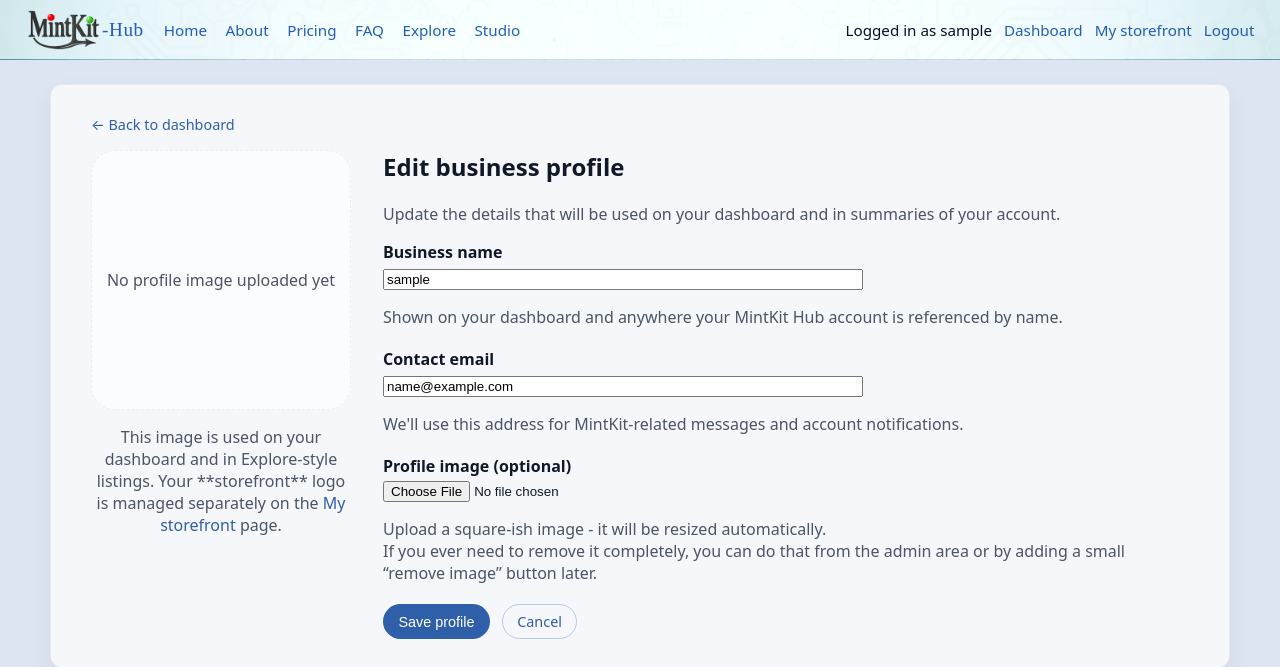
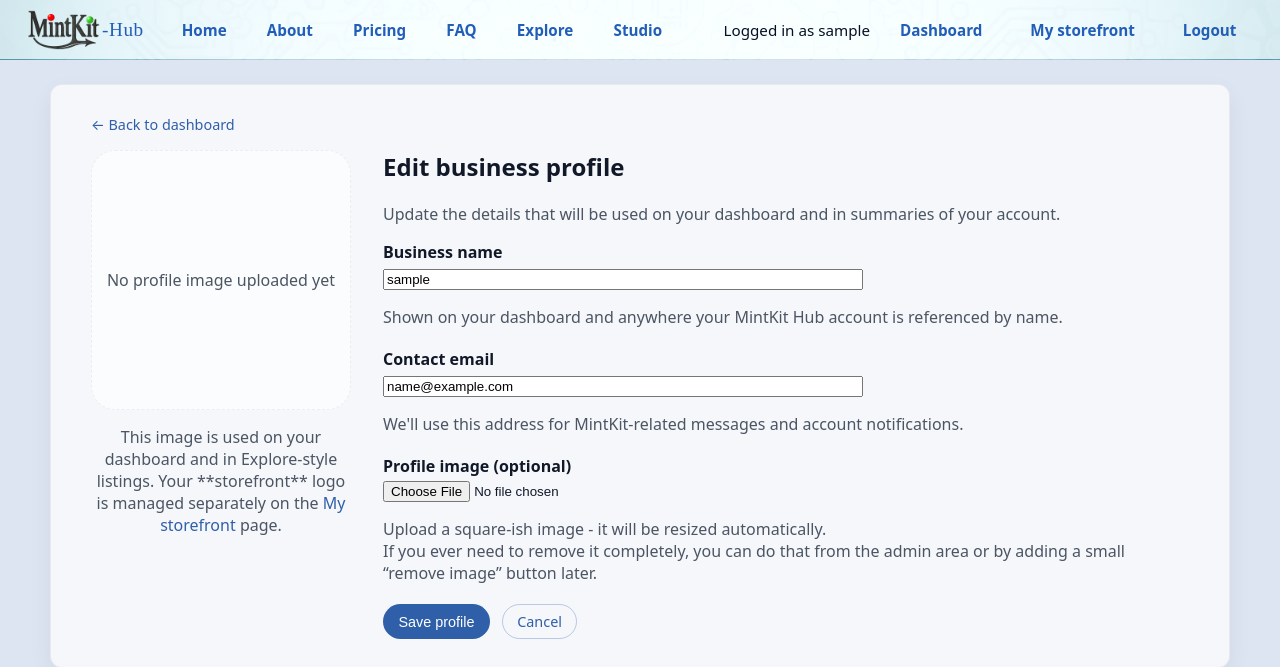
Before and after one commit to Oscar-Ivs/mintkit-hub, a Django app: page /accounts/profile/edit/ in a window 1280 px wide. Shown: the top 667 px of the page. Run offline with Django 5.2, Linux system fonts and the light colour scheme; the visitor is signed in with stand-in values (Sample User, id 1); data comes from the database, SQL or seed files in the repository; some web fonts are replaced.

Commit message:
Style: navbar tabs with hover + active page indicator

```diff
--- a/templates/base.html
+++ b/templates/base.html
@@ -36,7 +36,6 @@
             display: inline-flex;
             align-items: center;
             gap: 0;
-            /* remove any flex gap */
             padding: 0;
             text-decoration: none;
         }
@@ -49,22 +48,52 @@
         /* Hub badge: tight to logo + styled */
         .mk-hub-badge {
             font-family: "Diplomata", serif;
-            font-weight: 450;
-            /* Diplomata has limited weights; 200 won't really apply */
+            font-weight: 400;
             font-size: 1.2rem;
             line-height: 1;
             letter-spacing: 0.03em;
-
-            /* Pull closer to the logo */
             margin-left: 2px;
-            /* tweak: -6px to -16px */
-
-
+            white-space: nowrap;
         }
 
-        .mk-hub-badge::before {
-            margin-right: 0.25rem;
-            opacity: 0.75;
+        /* ======  Navbar links: “tab/block” style ====== */
+
+        /* Make both left nav links and right nav links consistent */
+        /* Tab/block styling (no filled active background) */
+        .navbar-links a,
+        .navbar-right a {
+            display: inline-flex;
+            align-items: center;
+
+            padding: 10px 14px;
+            margin: 0 4px;
+
+            border-radius: 0;
+            text-decoration: none;
+
+            /* Default = welcoming blue */
+            color: var(--mk-btn-bg);
+            font-weight: 650;
+
+            /* underline area reserved (prevents jump) */
+            box-shadow: inset 0 -3px 0 transparent;
+
+            transition: color 160ms ease, background-color 160ms ease, box-shadow 160ms ease;
+        }
+
+        /* Hover: very light tint only (optional) */
+        .navbar-links a:hover,
+        .navbar-right a:hover {
+            background: rgba(47, 95, 168, 0.06);
+            color: rgba(0, 0, 0, 0.85);
+        }
+
+        /* Active: black text + clean underline (no background fill) */
+        .navbar-links a.is-active,
+        .navbar-right a.is-active {
+            background: transparent;
+            color: rgba(0, 0, 0, 0.92);
+            box-shadow: inset 0 -3px 0 rgba(47, 95, 168, 0.75);
         }
     </style>
 
@@ -81,24 +110,44 @@
             </a>
 
             <nav class="navbar-links">
-                <a href="{% url 'home' %}">Home</a>
-                <a href="{% url 'about' %}">About</a>
-                <a href="{% url 'pricing' %}">Pricing</a>
-                <a href="{% url 'faq' %}">FAQ</a>
-                <a href="{% url 'explore_storefronts' %}">Explore</a>
-                <a href="{% url 'studio' %}">Studio</a>
+                <a href="{% url 'home' %}"
+                    class="{% if request.resolver_match.url_name == 'home' %}is-active{% endif %}">Home</a>
+
+                <a href="{% url 'about' %}"
+                    class="{% if request.resolver_match.url_name == 'about' %}is-active{% endif %}">About</a>
+
+                <a href="{% url 'pricing' %}"
+                    class="{% if request.resolver_match.url_name == 'pricing' %}is-active{% endif %}">Pricing</a>
+
+                <a href="{% url 'faq' %}"
+                    class="{% if request.resolver_match.url_name == 'faq' %}is-active{% endif %}">FAQ</a>
+
+                <a href="{% url 'explore_storefronts' %}"
+                    class="{% if request.resolver_match.url_name == 'explore_storefronts' %}is-active{% endif %}">Explore</a>
+
+                <a href="{% url 'studio' %}"
+                    class="{% if request.resolver_match.url_name == 'studio' %}is-active{% endif %}">Studio</a>
             </nav>
         </div>
 
         <div class="navbar-right">
             {% if user.is_authenticated %}
             <span>Logged in as {{ user.username }}</span>
-            <a href="{% url 'dashboard' %}">Dashboard</a>
-            <a href="{% url 'my_storefront' %}">My storefront</a>
+
+            <a href="{% url 'dashboard' %}"
+                class="{% if request.resolver_match.url_name == 'dashboard' %}is-active{% endif %}">Dashboard</a>
+
+            <a href="{% url 'my_storefront' %}"
+                class="{% if request.resolver_match.url_name == 'my_storefront' %}is-active{% endif %}">My
+                storefront</a>
+
             <a href="{% url 'logout' %}">Logout</a>
             {% else %}
-            <a href="{% url 'login' %}">Login</a>
-            <a href="{% url 'register' %}">Register</a>
+            <a href="{% url 'login' %}"
+                class="{% if request.resolver_match.url_name == 'login' %}is-active{% endif %}">Login</a>
+
+            <a href="{% url 'register' %}"
+                class="{% if request.resolver_match.url_name == 'register' %}is-active{% endif %}">Register</a>
             {% endif %}
         </div>
     </header>
```
